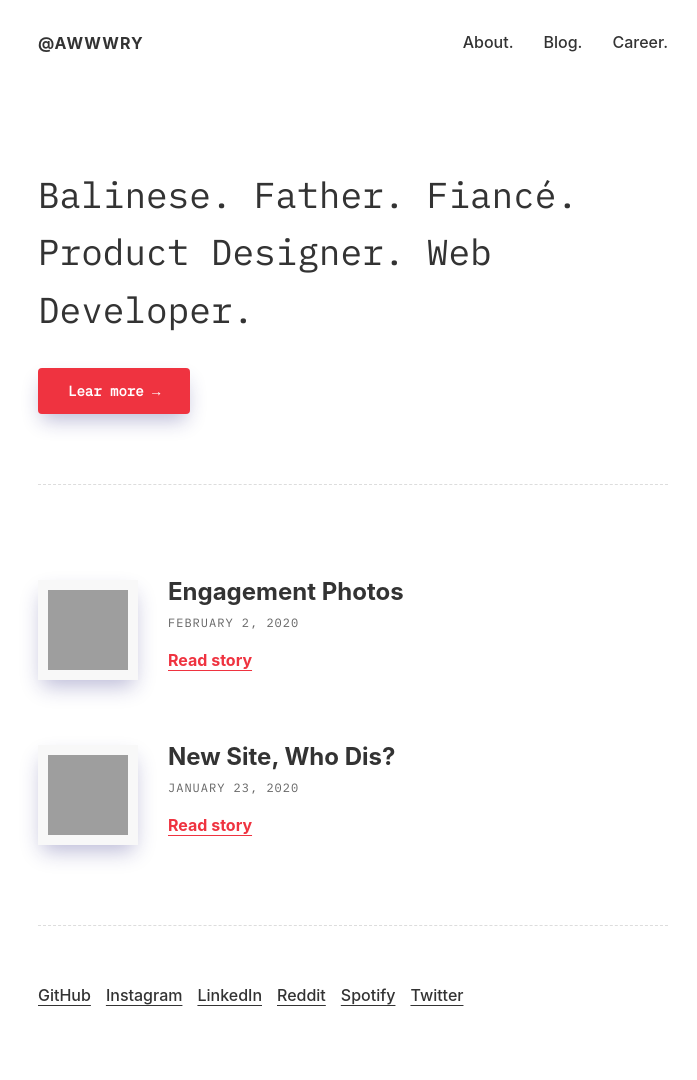
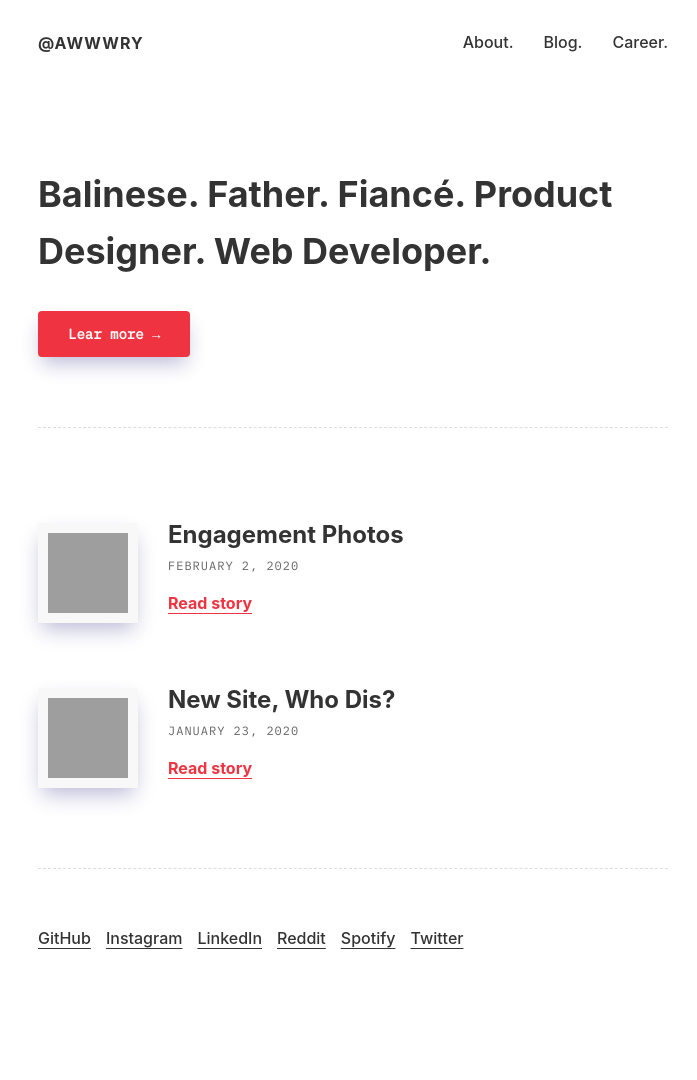
Before and after one commit to aryxmega/awwwry, a Jekyll site: the page built from index.html, in a window 1280 px wide. Shown: the whole page, without its empty margins (287-984 px from the left). Built offline with Jekyll 4.4.1, drawn with Linux system fonts in a browser that asks for light colours; after the commit the page ends 1022 px from its top, so only the background shows below that; grey boxes are pictures that could not be loaded.

Commit message:
Switchback on the author job font

```diff
--- a/_sass/3-modules/_author-section.scss
+++ b/_sass/3-modules/_author-section.scss
@@ -25,13 +25,12 @@
 }
 
 .author__job {
-  font-family: $monospace;
   margin-top: 15px;
   margin-bottom: 30px;
   font-size: 36px;
   text-align: left;
   color: $dark;
-  font-weight: 400;
+  font-weight: 700;
 }
 
 .author__bio {
```
Also changed, not shown: 1 other file.
